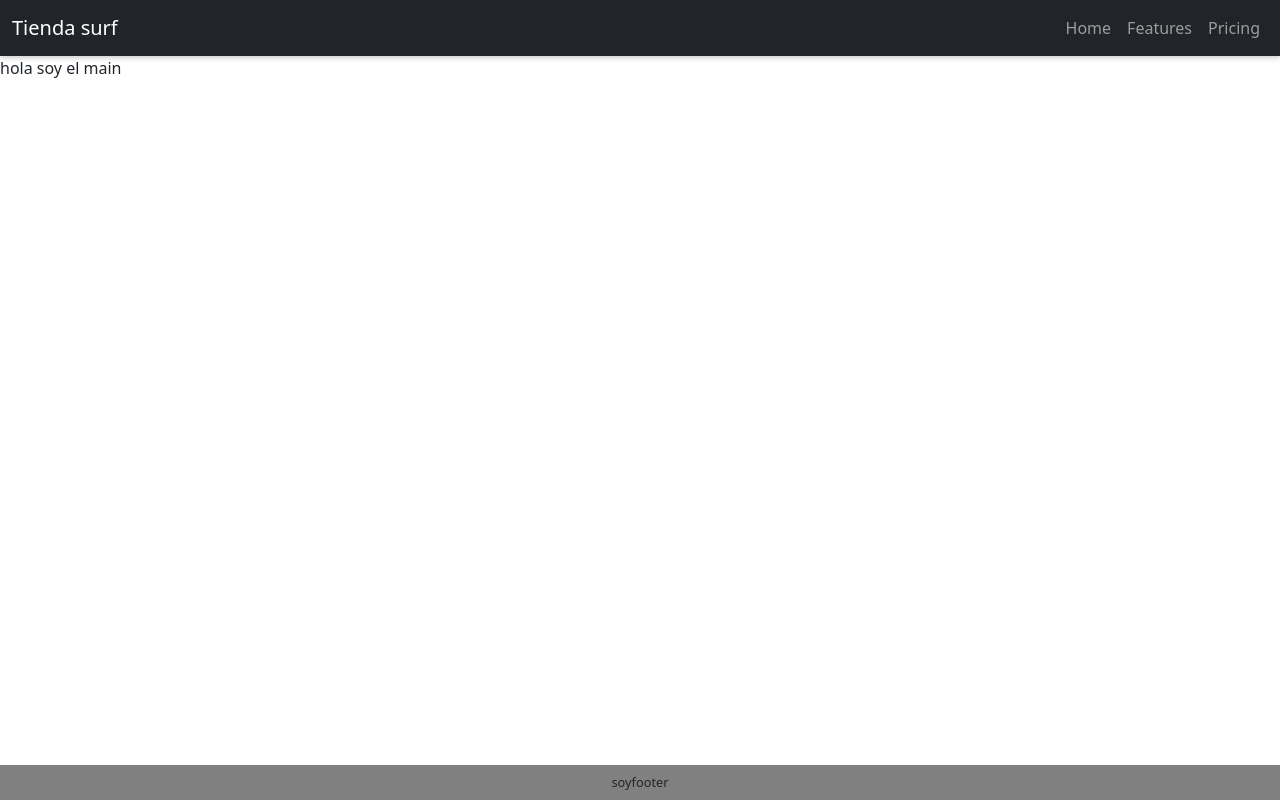
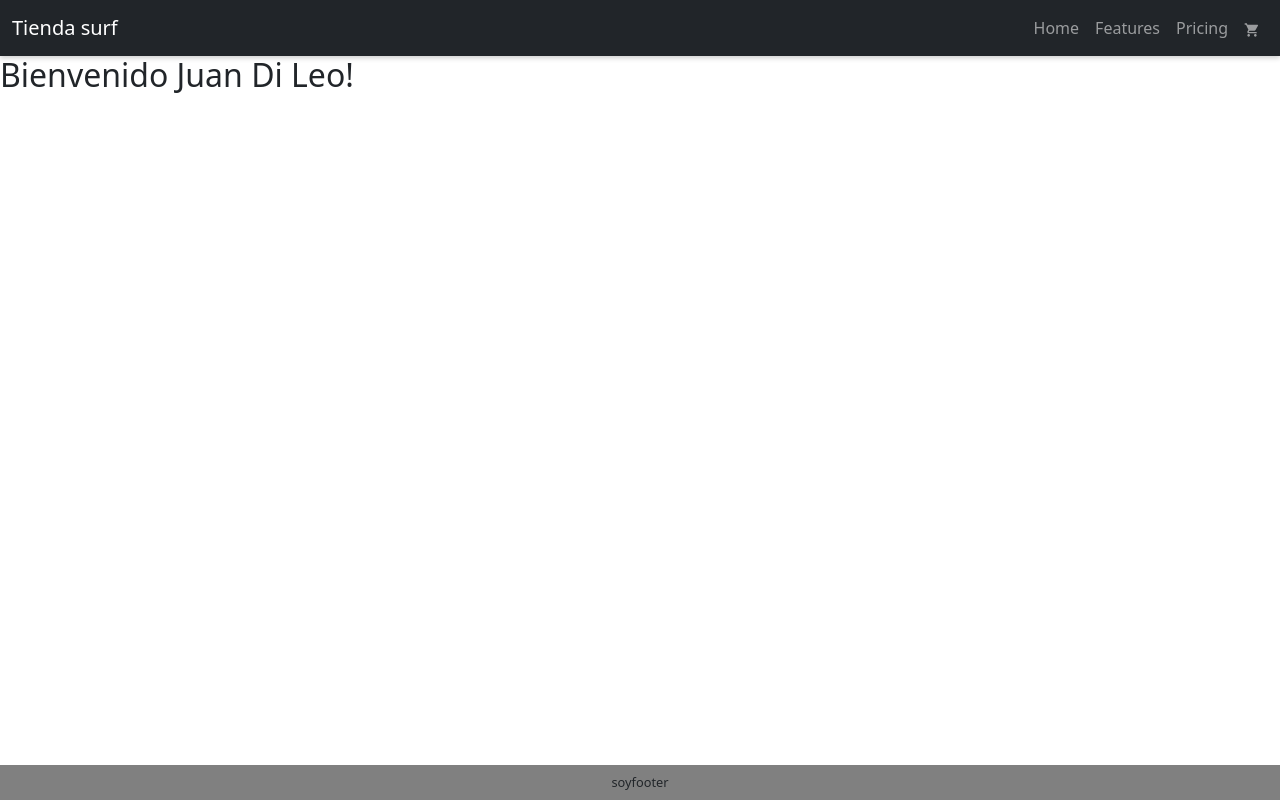
Before and after one commit to juanfedileo/proyecto-coder, a React (Create React App) app: page / in a window 1280 px wide. Built offline with nearby package versions, Linux system fonts and the light colour scheme.

Commit message:
desafio 4

```diff
--- a/package.json
+++ b/package.json
@@ -11,6 +11,7 @@
     "react": "^17.0.2",
     "react-bootstrap": "^2.1.2",
     "react-dom": "^17.0.2",
+    "react-icons": "^4.3.1",
     "react-scripts": "5.0.0",
     "web-vitals": "^2.1.4"
   },
--- a/src/App.js
+++ b/src/App.js
@@ -1,12 +1,12 @@
 import NavBar from './components/NavBar';
 import Footer from './components/Footer';
-import Main from './components/Main';
+import Main from './components/ItemListContainer';
 
 function App() {
     return (
         <>
             <NavBar />
-            <Main />
+            <Main nombre="Juan" apellido="Di Leo"/>
             <Footer/>
         </>
     );
--- /dev/null
+++ b/src/components/CartWidget.js
@@ -0,0 +1,10 @@
+import React from 'react'
+import {MdShoppingCart} from 'react-icons/md'
+
+const CartWidget = () => {
+  return (
+    <div><MdShoppingCart/></div>
+  )
+}
+
+export default CartWidget
--- /dev/null
+++ b/src/components/ItemListContainer.js
@@ -0,0 +1,14 @@
+import React from 'react'
+import CartWidget from './CartWidget'
+
+const Main = (props) => {
+  return (
+    <main>
+
+    <h2>Bienvenido {props.nombre} {props.apellido}!</h2>
+
+    </main>
+  )
+}
+
+export default Main
--- a/src/components/Main.js
+++ /dev/null
@@ -1,13 +0,0 @@
-import React from 'react'
-
-const Main = () => {
-  return (
-    <main>
-
-        hola soy el main
-
-    </main>
-  )
-}
-
-export default Main
--- a/src/components/NavBar.js
+++ b/src/components/NavBar.js
@@ -1,4 +1,5 @@
 import {Navbar,Nav, Container} from 'react-bootstrap'
+import CartWidget from './CartWidget';
 
 function Menu(){
     return (
@@ -12,6 +13,7 @@ function Menu(){
         <Nav.Link href="#home">Home</Nav.Link>
         <Nav.Link href="#features">Features</Nav.Link>
         <Nav.Link href="#pricing">Pricing</Nav.Link>
+        <Nav.Link href="#CartWidget"><CartWidget/></Nav.Link>
       </Nav>
       </div>
       </Container>
```
Also changed, not shown: 1 other file (tests, documents, lock files or other folders).
